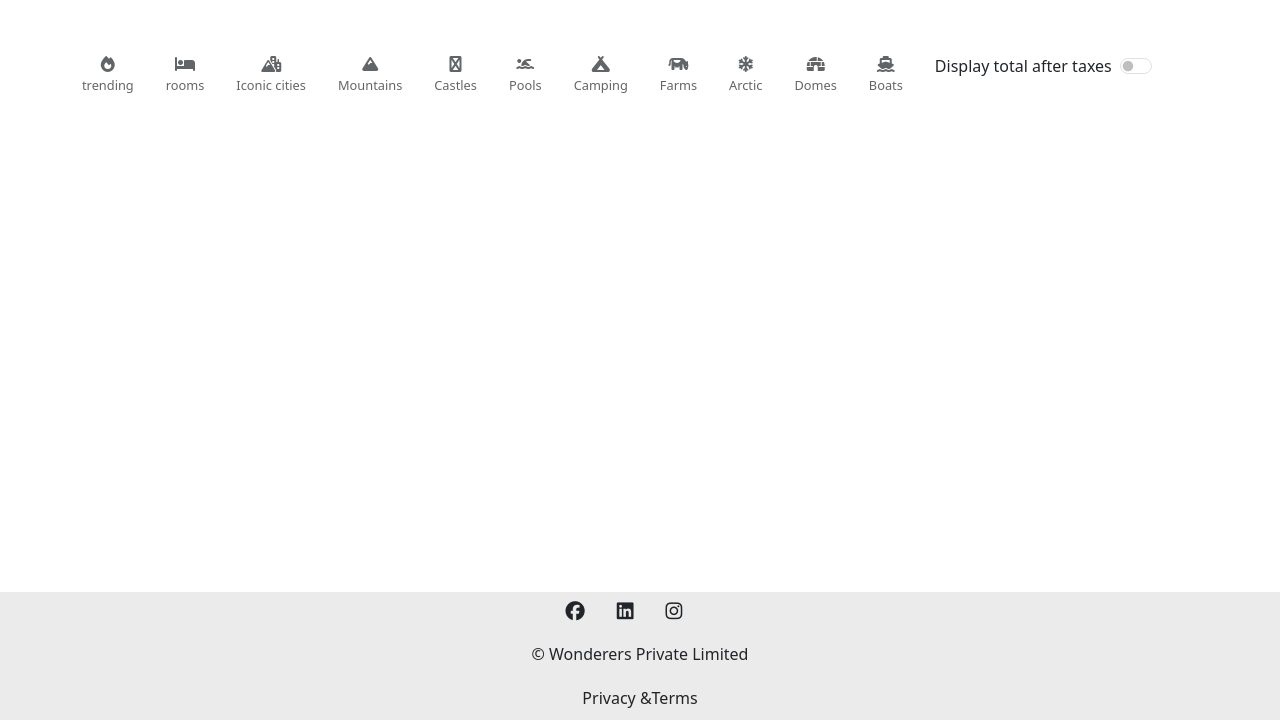
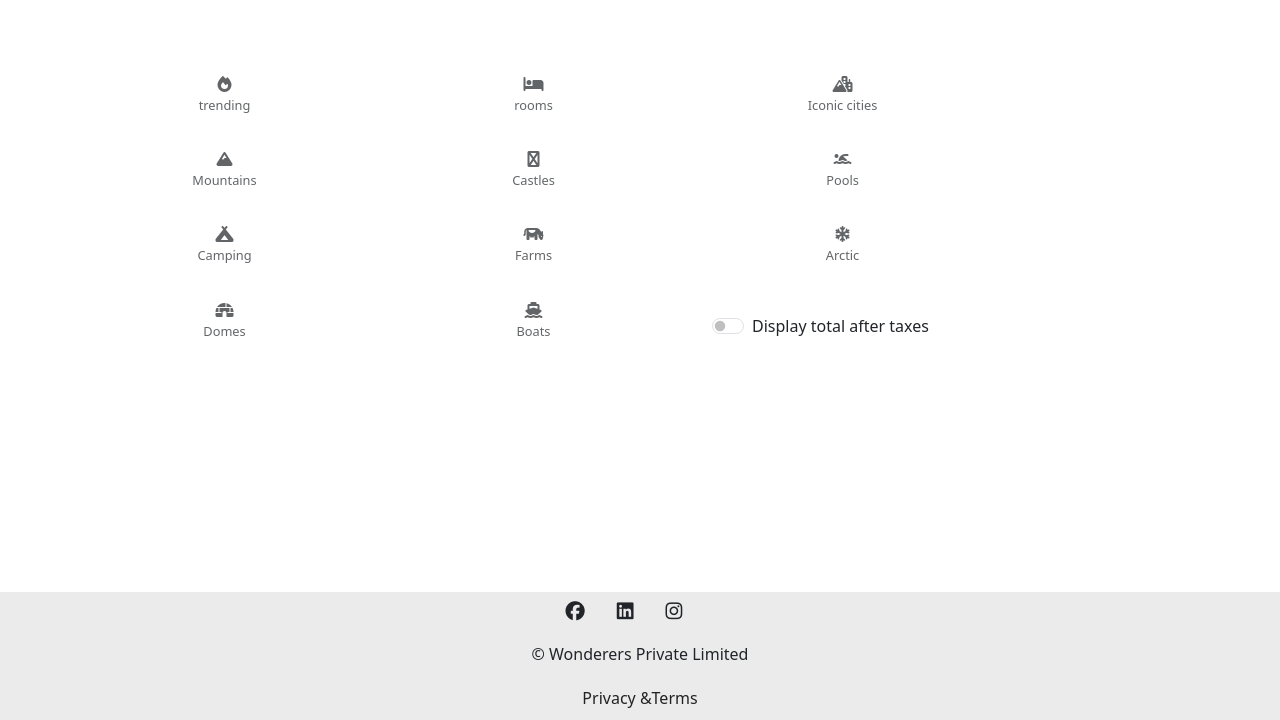
Before and after one commit to himanshut712/Wonderers, a Node server app: page /listings/ in a window 1280 px wide. Shown: the part 80-800 px from the top of the page. Run offline with Node 20, Linux system fonts and the light colour scheme; data that the repository does not hold is empty; some libraries are stand-ins or nearby versions.

Commit message:
final changes

```diff
--- a/views/listings/index.ejs
+++ b/views/listings/index.ejs
@@ -1,107 +1,107 @@
 <% layout("/layouts/boilerplate") %>
-<body>
-    <div id="filters">
-        <div class="filter">
+<div class="container">
+    <div id="filters" class="row row-cols-2 row-cols-md-4 g-3 mt-3">
+        <div class="col filter">
             <a href="/listings/category/trending">
                 <div><i class="fa-solid fa-fire"></i></div>
                 <p>trending</p>
             </a>
         </div>
-        <div class="filter">
+        <div class="col filter">
             <a href="/listings/category/rooms">
                 <div><i class="fa-solid fa-bed"></i></div>
                 <p>rooms</p>
             </a>
         </div>
-        <div class="filter">
+        <div class="col filter">
             <a href="/listings/category/Iconic cities">
                 <div><i class="fa-solid fa-mountain-city"></i></div>
                 <p>Iconic cities</p>
             </a>
         </div>
-        <div class="filter">
+        <div class="col filter">
             <a href="/listings/category/mountains">
                 <div><i class="fa-solid fa-mountain"></i></div>
                 <p>Mountains</p>
             </a>
         </div>
-        <div class="filter">
+        <div class="col filter">
             <a href="/listings/category/castles">
                 <div><i class="fa-solid fa-fort-awesome"></i></div>
                 <p>Castles</p>
             </a>
         </div>
-        <div class="filter">
+        <div class="col filter">
             <a href="/listings/category/pools">
                 <div><i class="fa-solid fa-person-swimming"></i></div>
                 <p>Pools</p>
             </a>
         </div>
-        <div class="filter">
+        <div class="col filter">
             <a href="/listings/category/camping">
                 <div><i class="fa-solid fa-campground"></i></div>
                 <p>Camping</p>
             </a>
         </div>
-        <div class="filter">
+        <div class="col filter">
             <a href="/listings/category/farms">
                 <div><i class="fa-solid fa-cow"></i></div>
                 <p>Farms</p>
             </a>
         </div>
-        <div class="filter">
+        <div class="col filter">
             <a href="/listings/category/arctic">
                 <div><i class="fa-solid fa-snowflake"></i></div>
                 <p>Arctic</p>
             </a>
         </div>
-        <div class="filter">
+        <div class="col filter">
             <a href="/listings/category/domes">
                 <div><i class="fa-solid fa-igloo"></i></div>
                 <p>Domes</p>
             </a>
         </div>
-        <div class="filter">
-            <a href="/listings/category/baots">
+        <div class="col filter">
+            <a href="/listings/category/boats">
                 <div><i class="fa-solid fa-ship"></i></div>
                 <p>Boats</p>
             </a>
         </div>
-        <div class="tax-toggle">
-            <div class="form-check-reverse form-switch">
+        <div class="col tax-toggle">
+            <div class="form-check form-switch">
                 <input type="checkbox" class="form-check-input" role="switch" id="flexSwitchCheckDefault">
                 <label for="flexSwitchCheckDefault" class="form-check-label">Display total after taxes</label>
             </div>
         </div>
     </div>
-    <div class="row row-cols-lg-3 row-cols-md-2 row-cols-sm-1 mt-3">
+
+    <div class="row row-cols-1 row-cols-sm-2 row-cols-md-3 g-3 mt-3">
         <% for(let listing of allListings) { %>
-            <a href="/listings/<%=listing._id%>" class="listing-link">
-                <div class="card col listing-card">
+            <div class="col">
+                <a href="/listings/<%= listing._id %>" class="listing-link">
+                    <div class="card listing-card">
                         <img src="<%= listing.image.url %>" class="card-img-top" alt="listing-image" style="height: 20rem">
                         <div class="card-img-overlay"></div>
                         <div class="card-body">
                             <p class="card-text">
                                 <b><%= listing.title %></b><br>
                                 &#8377 <%= listing.price.toLocaleString("en-IN") %> /night
-                            <i class="tax-info">&nbsp;&nbsp;+18% GST</i>
+                                <i class="tax-info">+18% GST</i>
                             </p>
                         </div>
                     </div>
                 </a>
+            </div>
         <% } %>
     </div>
+</div>
+
 <script>
     let taxSwitch = document.getElementById("flexSwitchCheckDefault");
     taxSwitch.addEventListener("click", () => {
         let taxInfo = document.getElementsByClassName("tax-info");
         for (let info of taxInfo) {
-                if (info.style.display !== "inline") {
-                    info.style.display = "inline";
-                } else {
-                    info.style.display = "none";
-                }
+            info.classList.toggle("d-none"); // toggle display of tax info
         }
     });
 </script>
-</body>
```
Also changed, not shown: public/css/style.css (+72 -0 lines), views/listings/show.ejs (+48 -44 lines). Lines whose indentation alone changed are shown as unchanged.
